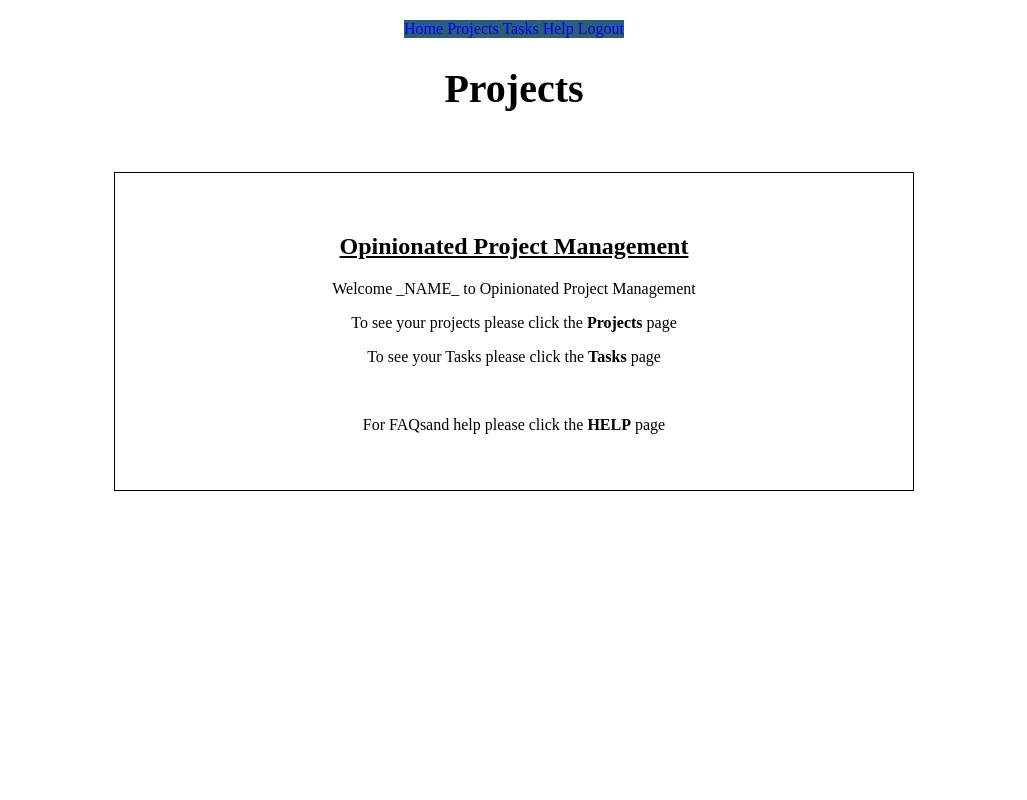
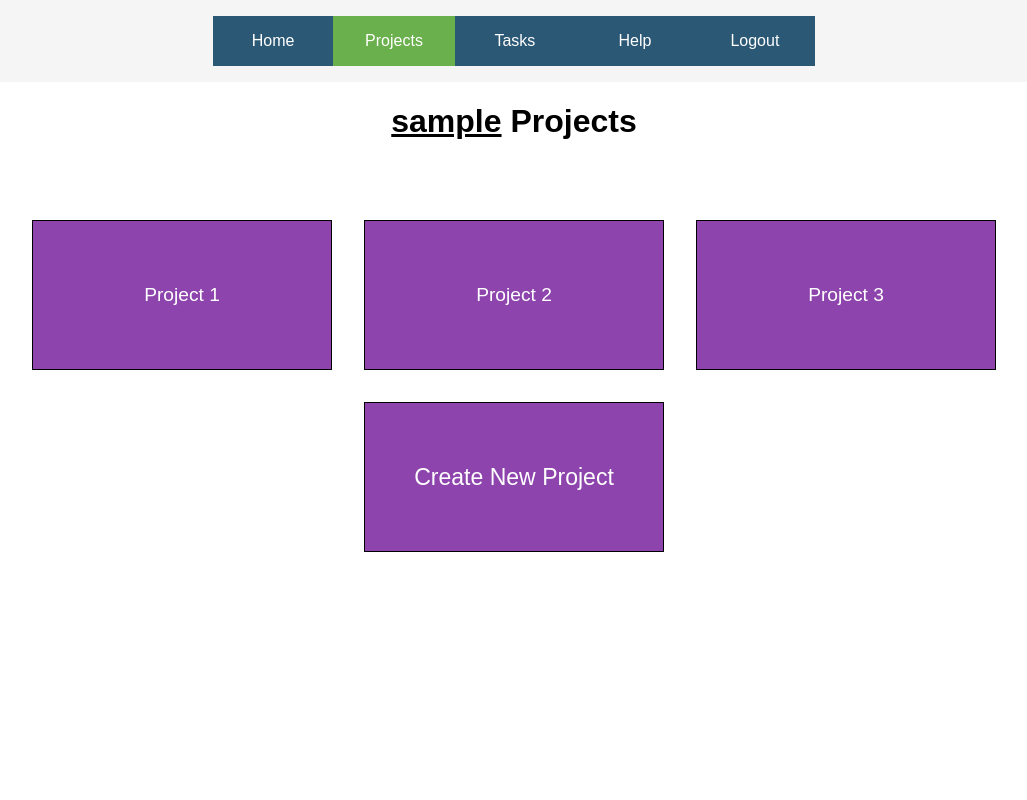
Before and after one commit to itochr/467_ProjectManagementWebsite, a Flask app: template capstone/templates/projects.j2 in a window 1280 px wide. Shown: the whole page, without its empty margins (126-1153 px from the left). Run offline with Flask 2, Linux system fonts and the light colour scheme; the template is opened without the code that fills it: most values are stand-ins (such as "Sample title", 1, 10 or a date in 2020).

Commit message:
More pages

```diff
--- a/capstone/app.py
+++ b/capstone/app.py
@@ -11,10 +11,23 @@ db_connection = db.connect_to_database()
 # Routes
 
 @app.route('/')
-def root():
+def login():
     return render_template("login.j2")
 
-@app.route('/projects')
+
+@app.route('/main', methods=['GET', 'POST'])
+def main():
+    return render_template("main.j2")
+
+@app.route('/tasks', methods=['GET', 'POST'])
+def tasks():
+    return render_template("tasks.j2")
+
+@app.route('/help', methods=['GET', 'POST'])
+def help():
+    return render_template("help.j2")
+
+@app.route('/projects', methods=['GET', 'POST'])
 def projects():
     return render_template("projects.j2")
 
--- /dev/null
+++ b/capstone/static/css/projects.css
@@ -0,0 +1,92 @@
+.nav-container {
+    display: flex;
+    justify-content: center;
+    padding: 1em;
+    background-color: #f5f5f5;
+}
+
+.nav-buttons {
+    display: flex;
+    gap: 0;
+}
+
+.nav-button {
+    padding: 1em 2em;
+    text-decoration: none;
+    color: white;
+    background-color: #2B5875;
+    border: none;
+    margin: 0;
+    min-width: 120px;
+    text-align: center;
+}
+
+.nav-button:hover {
+    opacity: 0.9;
+}
+
+.nav-button.projects {
+    background-color: #6AB04C;
+}
+
+.content {
+    padding: 0 2em;
+}
+
+h1 {
+    text-align: center;
+    font-size: 2em;
+    margin-bottom: 2em;
+}
+
+h1 .username {
+    text-decoration: underline;
+}
+
+.projects-grid {
+    display: flex;
+    flex-wrap: wrap;
+    gap: 2em;
+    justify-content: center;
+    padding: 1em;
+}
+
+.project-card {
+    background-color: #8E44AD;
+    color: white;
+    text-decoration: none;
+    width: 300px;
+    height: 150px;
+    display: flex;
+    align-items: center;
+    justify-content: center;
+    border: 1px solid black;
+}
+
+.project-content {
+    font-size: 1.2em;
+}
+
+.project-button {
+    background-color: transparent;
+    border: none;
+    color: white;
+    font-size: 1.2em;
+    cursor: pointer;
+    padding: 0;
+    font-family: Arial, sans-serif;
+}
+
+.project-button:hover {
+    text-decoration: underline;
+}
+
+body {
+    margin: 0;
+    padding: 0;
+    font-family: Arial, sans-serif;
+}
+
+* {
+    box-sizing: border-box;
+}
--- a/capstone/templates/projects.j2
+++ b/capstone/templates/projects.j2
@@ -1,31 +1,41 @@
 <html>
 <head>
     <title>Projects</title>
-    <link rel="stylesheet" href="{{ url_for('static', filename='css/login.css') }}">
-
-    <div class="nav">
-    <a class="active" href="#home">Home</a>
-    <a href="#Projects">Projects</a>
-    <a href="#Tasks">Tasks</a>
-    <a href="#help">Help</a>
-    <a href="##logout">Logout</a>
-</div>
+    <link rel="stylesheet" href="{{ url_for('static', filename='css/projects.css') }}">
 </head>
 <body>
-    <h1>Projects</h1>
-    <div class="login-container">
-        <div class="login-content">
-            <h2><u>Opinionated Project Management</u></h2>
+    <div class="nav-container">
+        <div class="nav-buttons">
+            <a href="{{ url_for('main') }}" class="nav-button">Home</a>
+            <a href="{{ url_for('projects') }}" class="nav-button projects">Projects</a>
+            <a href="{{ url_for('tasks') }}" class="nav-button">Tasks</a>
+            <a href="{{ url_for('help') }}" class="nav-button">Help</a>
+            <a href="{{ url_for('login') }}" class="nav-button">Logout</a>
+        </div>
+    </div>
 
-            <p>Welcome _NAME_ to Opinionated Project Management </p>
-            <p>To see your projects please click the <b>Projects</b> page </p>
-            <p>To see your Tasks please click the <b>Tasks</b> page </p>
-            <br>
-            <p>For FAQsand help please click the <b>HELP</b> page </p>
+    <div class="content">
+        <h1><span class="username">{{ username }}</span> Projects</h1>
 
+        <div class="projects-grid">
+            <a class="project-card">
+                <div class="project-content">Project 1</div>
+            </a>
+
+            <a class="project-card">
+                <div class="project-content">Project 2</div>
+            </a>
+
+            <a class="project-card">
+                <div class="project-content">Project 3</div>
+            </a>
+
+            <a class="project-card">
+                <div class="project-content">
+                    <button type="submit" class="project-button">Create New Project</button>
+                </div>
+            </a>
         </div>
-
-
     </div>
 </body>
 </html>
```
Also changed, not shown: capstone/static/css/main.css (added, +56 -0 lines), capstone/static/css/tasks.css (added, +92 -0 lines), capstone/templates/login.j2 (+5 -3 lines), capstone/templates/main.j2 (added, +37 -0 lines), capstone/templates/tasks.j2 (added, +41 -0 lines), capstone/static/css/style.css (deleted), capstone/templates/help.j2 (added).
